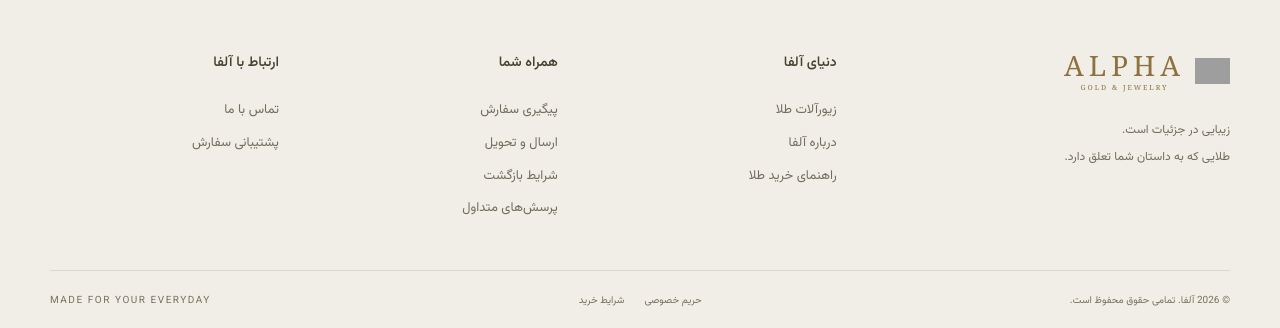
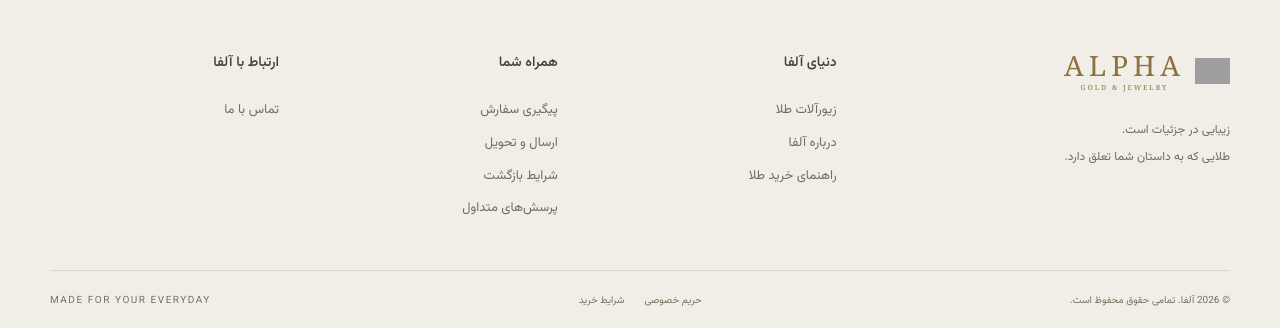
Before and after one commit to BehnamMohamadi/ALPHA---GOLD---STORE, a Node project: template views/store/cart.ejs in a window 1280 px wide. Shown: the part 786-1114 px from the top of the page. Run offline with Node 20 templates, Linux system fonts and the light colour scheme; the template is opened without the code that fills it: most values are stand-ins (such as "Sample title", 1, 10 or a date in 2020); some libraries are stand-ins or nearby versions; grey boxes are pictures that could not be loaded.

Commit message:
Hide support link from storefront footer

```diff
--- a/views/store/partials/footer.ejs
+++ b/views/store/partials/footer.ejs
@@ -1,4 +1,4 @@
-<footer class="site-footer"><div class="footer-top container"><div class="footer-brand"><a class="brand" href="/"><img class="brand-mark" src="/images/brand/alpha-gold-mark.png" alt=""><span class="brand-word"><b>ALPHA</b><small>GOLD & JEWELRY</small></span></a><p>زیبایی در جزئیات است.<br>طلایی که به داستان شما تعلق دارد.</p></div><div><h3>دنیای آلفا</h3><a href="/shop">زیورآلات طلا</a><a href="/about">درباره آلفا</a><a href="/guide">راهنمای خرید طلا</a></div><div><h3>همراه شما</h3><a href="/account/orders">پیگیری سفارش</a><a href="/shipping">ارسال و تحویل</a><a href="/returns">شرایط بازگشت</a><a href="/faq">پرسش‌های متداول</a></div><div><h3>ارتباط با آلفا</h3><a href="/contact">تماس با ما</a><a href="/account/support">پشتیبانی سفارش</a><% if(settings.phone){ %><a dir="ltr" href="tel:<%= settings.phone.replace(/[^+0-9]/g,'') %>"><%= settings.phone %></a><% } %><% if(settings.instagram){ %><a href="<%= settings.instagram %>" rel="noopener noreferrer" target="_blank">اینستاگرام آلفا ↗</a><% } %></div></div><div class="footer-bottom container"><span>© <%= new Date().getFullYear() %> آلفا. تمامی حقوق محفوظ است.</span><div><a href="/privacy">حریم خصوصی</a><a href="/terms">شرایط خرید</a></div><span dir="ltr">MADE FOR YOUR EVERYDAY</span></div></footer>
+<footer class="site-footer"><div class="footer-top container"><div class="footer-brand"><a class="brand" href="/"><img class="brand-mark" src="/images/brand/alpha-gold-mark.png" alt=""><span class="brand-word"><b>ALPHA</b><small>GOLD & JEWELRY</small></span></a><p>زیبایی در جزئیات است.<br>طلایی که به داستان شما تعلق دارد.</p></div><div><h3>دنیای آلفا</h3><a href="/shop">زیورآلات طلا</a><a href="/about">درباره آلفا</a><a href="/guide">راهنمای خرید طلا</a></div><div><h3>همراه شما</h3><a href="/account/orders">پیگیری سفارش</a><a href="/shipping">ارسال و تحویل</a><a href="/returns">شرایط بازگشت</a><a href="/faq">پرسش‌های متداول</a></div><div><h3>ارتباط با آلفا</h3><a href="/contact">تماس با ما</a><% if(settings.phone){ %><a dir="ltr" href="tel:<%= settings.phone.replace(/[^+0-9]/g,'') %>"><%= settings.phone %></a><% } %><% if(settings.instagram){ %><a href="<%= settings.instagram %>" rel="noopener noreferrer" target="_blank">اینستاگرام آلفا ↗</a><% } %></div></div><div class="footer-bottom container"><span>© <%= new Date().getFullYear() %> آلفا. تمامی حقوق محفوظ است.</span><div><a href="/privacy">حریم خصوصی</a><a href="/terms">شرایط خرید</a></div><span dir="ltr">MADE FOR YOUR EVERYDAY</span></div></footer>
 <div id="toast" class="toast" role="status" aria-live="polite" hidden></div>
 <dialog id="confirm-dialog"><h3>تأیید عملیات</h3><p id="confirm-message"></p><div class="actions"><button class="button" id="confirm-yes">تأیید</button><button class="button secondary" id="confirm-no">انصراف</button></div></dialog>
 </body></html>
```
